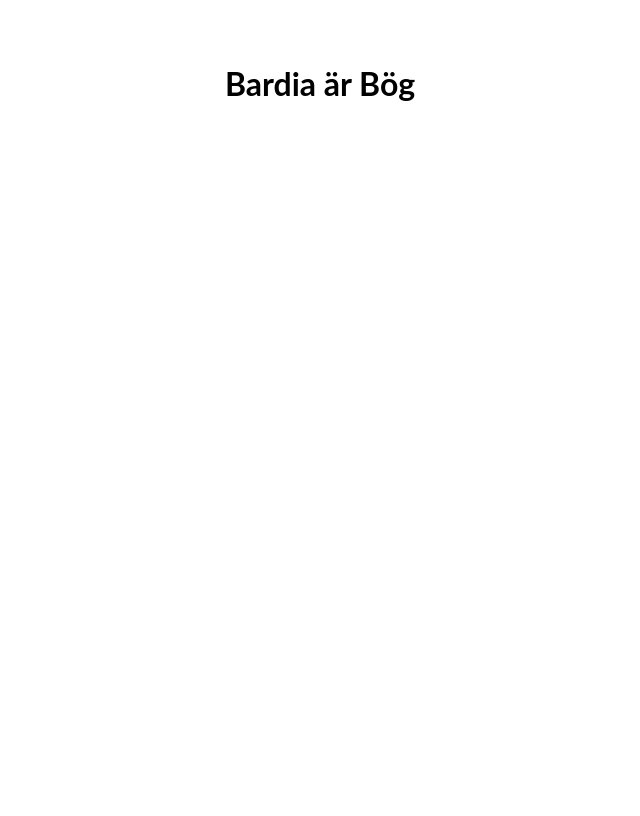
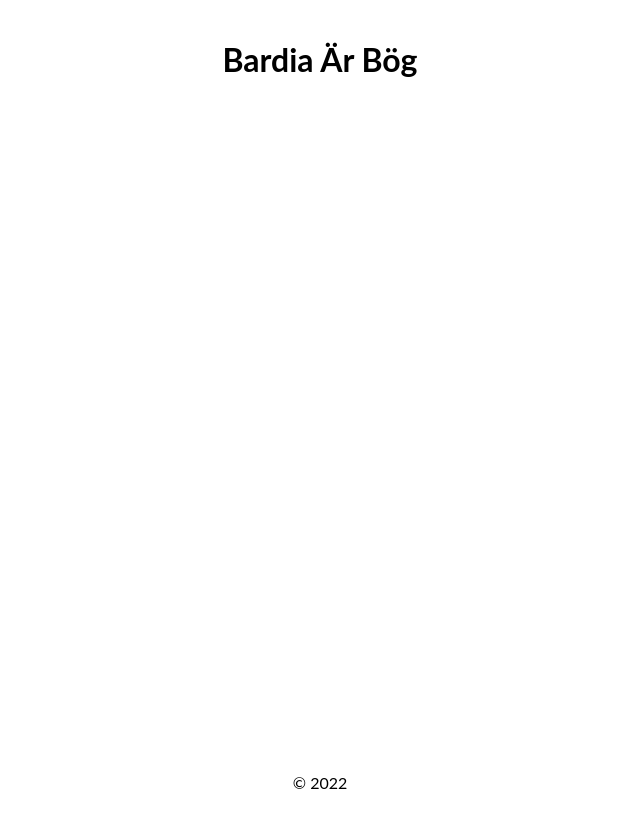
Before and after one commit to AlexSkeleton12/bardiais.gay, a plain HTML site: page sv/index.html in a window 1280 px wide. Shown: the whole page, without its empty margins (320-960 px from the left). Drawn offline with Linux system fonts and the light colour scheme.

Commit message:
Copyright Footer / Redirect Page

```diff
--- /dev/null
+++ b/style.css
@@ -0,0 +1,11 @@
+body{
+    min-height: 100vh;
+    display: flex;
+    flex-direction: column;
+}
+
+footer{
+    margin-top: auto;
+    margin-bottom: 1em;
+    text-align: center;
+}
--- a/sv/index.html
+++ b/sv/index.html
@@ -8,6 +8,7 @@
         <link rel="stylesheet" href="style.css">
     </head>
     <body>
-        <h1 id="mainText">Bardia är Bög</h1>
+        <h1 id="mainText">Bardia Är Bög</h1>
+        <footer>&copy; 2022</footer>
     </body>
 </html>
--- a/sv/style.css
+++ b/sv/style.css
@@ -4,5 +4,17 @@ html {
 
 #mainText {
     text-align: center;
-    margin-top: 2em;
+    margin-top: 1em;
 }
+
+body{
+    min-height: 100vh;
+    display: flex;
+    flex-direction: column;
+}
+
+footer{
+    margin-top: auto;
+    margin-bottom: 1em;
+    text-align: center;
+}
```
Also changed, not shown: en/index.html (+1 -0 lines), index.html (+3 -1 lines).
